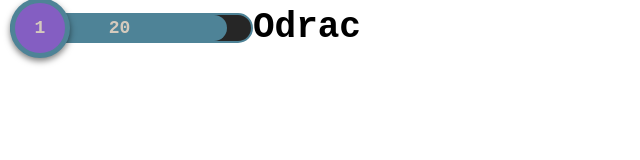
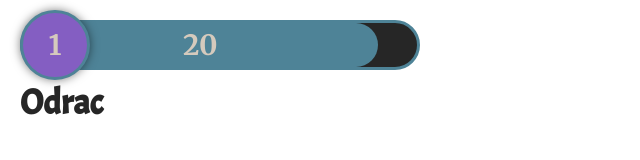
Before and after one commit to odrac94/taberna-del-lead, a plain HTML site: page vida-personaje.html in a window 1280 px wide. Shown: the whole page, without its empty margins (0-640 px from the left). Drawn offline with Linux system fonts and the light colour scheme.

Commit message:
Agregue una nueva hoja de estilo para los personajes, cambie el html de la informacion de los personas y el css, agregue la estructura del html y css para las habilidades

```diff
--- /dev/null
+++ b/habilidades.css
@@ -0,0 +1,40 @@
+* {
+    box-sizing: border-box;
+    margin: 0;
+    padding: 0;
+}
+:root {
+    --color-verde: #4E8397;
+    --color-morado: #845EC2;
+    --color-negro: #262626;
+    --color-texto: #D5CABD;
+    --fuente-principal: 'Merriweather', serif;
+    --fuente-secundaria: 'Acme', sans-serif;
+}
+html {
+    font-size: 62.5%
+}
+
+.habilidades {
+    display: grid;
+    grid-template-columns: 1fr 1fr; /* Dos columnas de igual ancho */
+    width: 200px; /* Ancho del contenedor */
+    grid-gap: 10px; /* Espacio entre las columnas */
+}
+#fuerza, #destreza, #constitucion, #inteligencia, #carisma {
+    display: flex;
+    gap: 10px;
+}
+.icon {
+    color: var(--color-verde);
+    font-size: 4rem;
+    font-family: "Font Awesome 5 Free";
+    font-weight: 900;
+}
+.valor {
+    color: var(--color-texto);
+    font-family: var(--fuente-principal);
+    font-size: 4rem;
+    font-weight: 600;
+    align-self: center;
+}
--- a/styles.css
+++ b/styles.css
@@ -15,9 +15,10 @@
 .columna {
     width: 100%;
 }
+
 .personaje__img {
     width: 100%;
-    height: 270px;
+    height: 250px;
     background-image: url('./img/rebecca.jpg');
     background-size: cover;
     background-position: center;
@@ -25,4 +26,5 @@
 }
 .imagen img {
     width: 100%;
+    height: auto;
 }
--- a/vida-personaje.css
+++ b/vida-personaje.css
@@ -8,67 +8,81 @@
     --color-morado: #845EC2;
     --color-negro: #262626;
     --color-texto: #D5CABD;
+    --fuente-principal: 'Merriweather', serif;
+    --fuente-secundaria: 'Acme', sans-serif;
 }
 html {
     font-size: 62.5%
 }
-.personaje__info {
-    display: flex;
-    flex-direction: row;
+body {
+    padding: 20px;
+}
+.personaje {
     position: relative;
     width: 100%;
+    max-width: 400px;
     margin: 0;
+    padding: 0;
+}
+.contenedor__hud {
+    position: relative;
+    display: flex;
+    gap: 10px;
+    width: 100%;
+    margin: 0 0 10px 0;
+    padding: 0;
+}
+.nivel {
+    position: absolute;
+    top: 50%;
+    transform: translateY(-50%);
+    left: 0;
+    width: 70px;
+    height: 70px;
+    display: flex; /* Activa el modo flex */
+    justify-content: center; /* Alinea horizontalmente al centro */
+    align-items: center; /* Alinea verticalmente al centro */
     padding: 10px;
-}
-.personaje__nivel {
-    position: absolute;
-    display: flex;
-    justify-content: center; /* Centrar horizontalmente */
-    align-items: center; /* Centrar verticalmente */
-    align-self: center;
-    width: 60px;
-    height: 60px;
+    color: var(--color-texto);
     background-color: var(--color-morado);
-    box-shadow: 0px 3px 6px 0px rgba(0,0,0,0.50);
-    border: 5px solid var(--color-verde);
+    box-shadow: 0px 0px 10px 0px rgba(0, 0, 0, 0.5);
+    border: 3px solid var(--color-verde);
     border-radius: 100%;
-    color: var(--color-texto);
-    font-family: 'Courier New', Courier, monospace;
-    font-size: 1.8rem;
-    font-weight: 600;
-    text-align: center;
-    z-index: 99;
-}
-.personaje__vida {
-    position: relative;
-    align-self: center;
-    width: 300px;
-    height: 30px;
-    background-color: var(--color-negro);
-    border: 2px solid var(--color-verde);
-    border-radius: 20px;
-}
-#vida {
-    display: block;
-    width: 90%;
-    height: 100%;
-    background-color: var(--color-verde);
-    border-radius: 20px;
-    color: var(--color-texto);
-    font-family: 'Courier New', Courier, monospace;
-    font-size: 1.8rem;
-    font-weight: 600;
-    text-align: center;
-    line-height: 1.5;
-}
-.personaje__nombre {
-    position: relative;
-    width: 100%;
-}
-#nombre {
-    width: 100%;
-    font-family: 'Courier New', Courier, monospace;
-    font-size: 1.8rem;
+    font-family: var(--fuente-principal);
+    font-size: 2.8rem;
     font-weight: 600;
     line-height: 1;
 }
+.vida__contenedor {
+    width: 400px;
+    height: 50px;
+    background-color: var(--color-negro);
+    border: 3px solid var(--color-verde);
+    border-radius: 50px;
+    margin: 0;
+    padding: 0;
+}
+.vida {
+    display: flex; /* Activa el modo flex */
+    justify-content: center; /* Alinea horizontalmente al centro */
+    align-items: center; /* Alinea verticalmente al centro */
+    width: 90%;
+    height: 100%;
+    color: var(--color-texto);
+    background-color: #4E8397;
+    border-radius: 50px;
+    font-family: var(--fuente-principal);
+    font-size: 2.8rem;
+    font-weight: 600;
+    line-height: 1;
+    margin: 0;
+    padding: 0;
+}
+.nombre__personaje {
+    width: 100%;
+}
+.nombre__personaje h1 {
+    color: var(--color-negro);
+    font-family: var(--fuente-secundaria);
+    font-size: 3.5rem;
+}
--- a/vida-personaje.html
+++ b/vida-personaje.html
@@ -4,18 +4,25 @@
     <meta charset="UTF-8">
     <meta name="viewport" content="width=device-width, initial-scale=1.0">
     <link rel="stylesheet" href="./vida-personaje.css">
+    <link rel="preconnect" href="https://fonts.googleapis.com">
+<link rel="preconnect" href="https://fonts.gstatic.com" crossorigin>
+<link rel="preconnect" href="https://fonts.googleapis.com">
+<link rel="preconnect" href="https://fonts.gstatic.com" crossorigin>
+<link href="https://fonts.googleapis.com/css2?family=Acme&family=Merriweather:wght@300;400;700;900&family=Poppins:ital,wght@1,200&display=swap" rel="stylesheet">
     <title>Vida del personaje</title>
 </head>
 <body>
-    <div class="personaje__info">
-        <div class="personaje__nivel">
-            <span id="nivel">1</span>
+    <div class="personaje">
+        <div class="contenedor__hud">
+            <div class="nivel">
+                <span>1</span>
+            </div>
+            <div class="vida__contenedor">
+                <span class="vida">20</span>
+            </div>
         </div>
-        <div class="personaje__vida">
-            <span id="vida">20</span>
-        </div>
-        <div class="personaje__nombre">
-            <span id="nombre"><h1>Odrac</h1></span>
+        <div class="nombre__personaje">
+            <h1>Odrac</h1>
         </div>
     </div>
 </body>
```
Also changed, not shown: habilidades.html (+44 -1 lines), index.html (+9 -0 lines).
